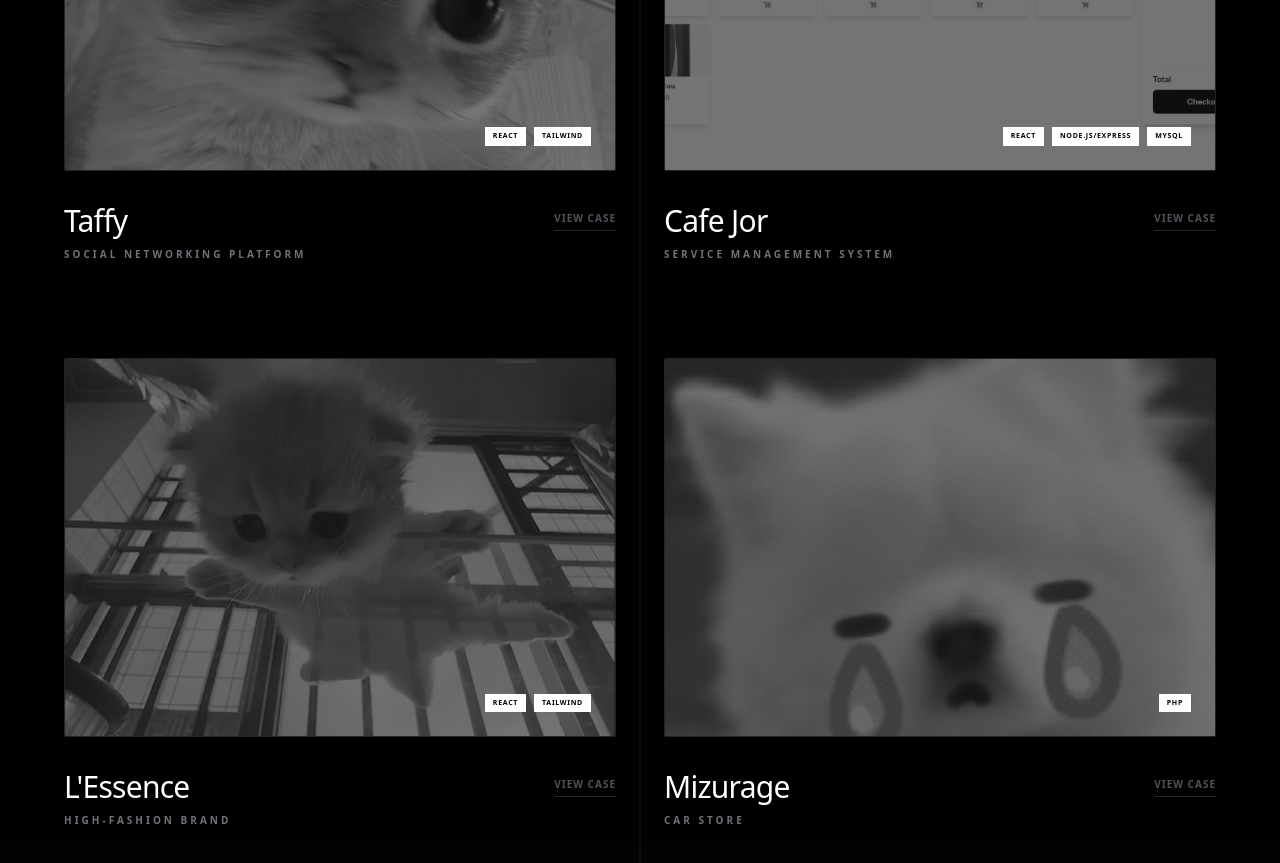
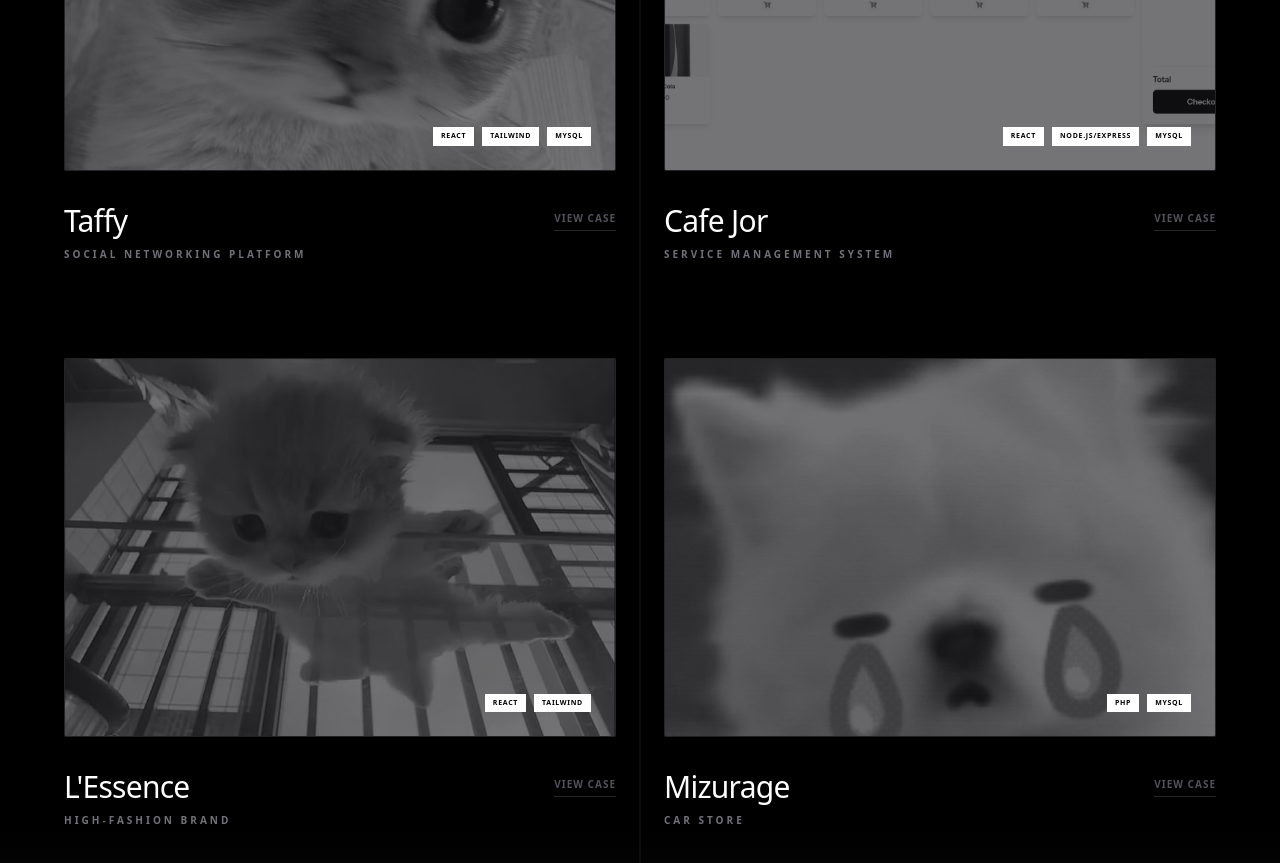
Before and after one commit to MizuLy/sea-sengly-portfolio, a React (Vite) app: page / in a window 1280 px wide. Shown: the part 2160-3023 px from the top of the page. Built offline with nearby package versions, Linux system fonts and the light colour scheme; a web font is replaced by a local one.

Commit message:
Add: label to projects

```diff
--- a/src/pages/Project.jsx
+++ b/src/pages/Project.jsx
@@ -3,7 +3,7 @@ const projects = [
     title: "Taffy",
     category: "Social Networking Platform",
     image: "/kuku.jpeg",
-    tech: ["React", "Tailwind"],
+    tech: ["React", "Tailwind", "MySQL"],
     description: "A minimalist social space focused on clean interaction.",
   },
   {
@@ -26,7 +26,7 @@ const projects = [
     title: "Mizurage",
     category: "Car Store",
     image: "/huuu.jpeg",
-    tech: ["PHP"],
+    tech: ["PHP", "MySQL"],
     description: "My final project during freshman year, 2nd semester.",
   },
 ];
```
